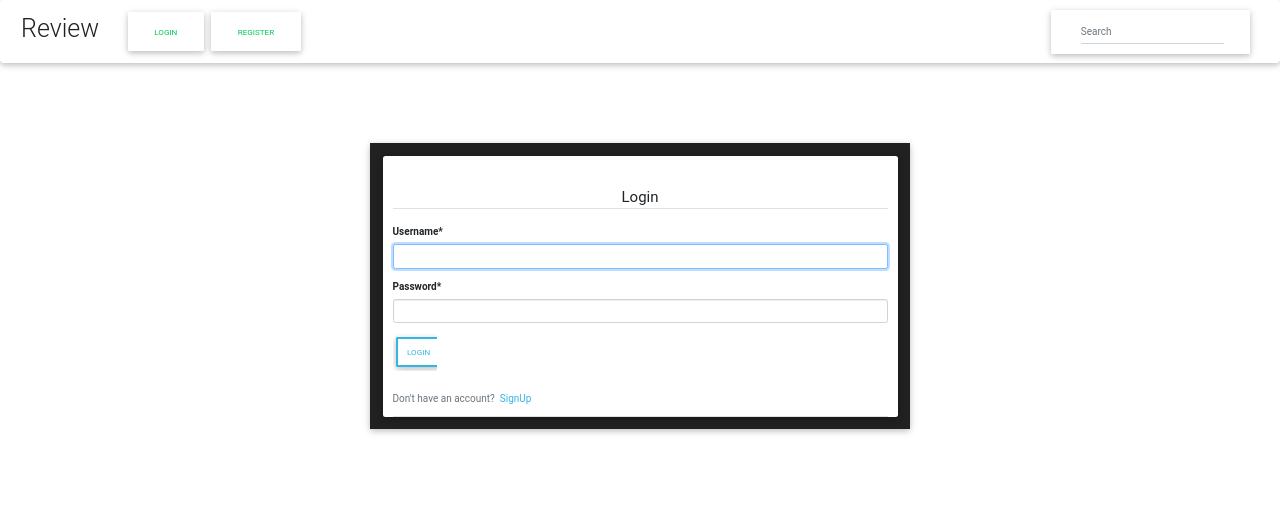
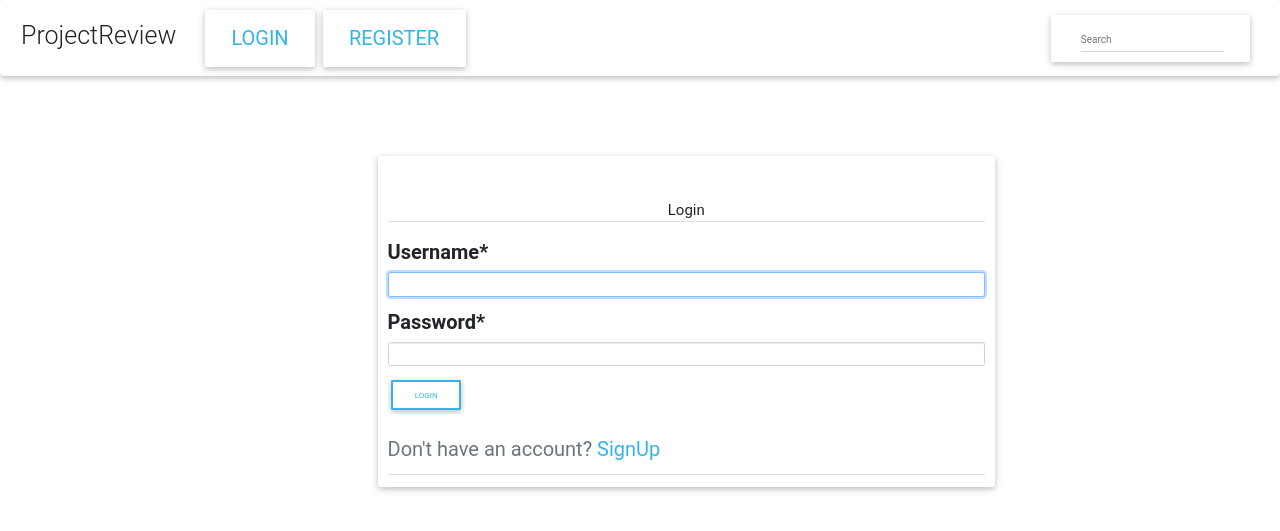
Before and after one commit to Atienodolphine01/Studentsprojects, a Django app: page /login/ in a window 1280 px wide. Shown: the top 531 px of the page. Run offline with Django 3.2, Linux system fonts and the light colour scheme; some libraries are stand-ins or nearby versions.

Commit message:
debugging and styling

```diff
--- a/projectapp/templates/index.html
+++ b/projectapp/templates/index.html
@@ -4,7 +4,7 @@
 <div class="container-full banner content">
     <div class="overlaybanner">
         <div class=" ml-5">
-            <a  class="text-white ml-5 pl-5 text-uppercase btn btn-outline-info" href="https://irenemercy.github.io/NaturalBeauty/"><h5>Visit Site</h5></a>
+            <a  class="text-white ml-5 pl-5 text-uppercase btn btn-outline-info" href="https://gramsclone.herokuapp.com/"><h5>Visit Site</h5></a>
         </div>
     </div>
 </div>
@@ -15,9 +15,6 @@
                 <div class="row">
                     <div class="col-md-8">
                         <h4>Sites</h4>
-                    </div>
-                    <div>
-                        <h4>Mobile</h4>
                     </div>
                 </div>
             </div>
--- a/projectapp/templates/navbar.html
+++ b/projectapp/templates/navbar.html
@@ -3,7 +3,7 @@
 <nav class="navbar navbar-expand-lg content sticky-top">
     <div class="">
         <a class="nav-link text-dark" href="/">
-            <h1>Review</h1>
+            <h1>ProjectReview</h1>
             <span></span>
         </a>
     </div>
@@ -15,28 +15,28 @@
             {% if user.is_authenticated %}
             <div class="btn btn btn ml-5">
                 <li class="text-light">
-                    <a class="text-success ml-2" href="{% url 'profile' %}">Profile</a>
+                    <a class="text-info ml-2" href="{% url 'profile' %}">Profile</a>
                 </li>
             </div>
             <div class="btn btn btn ml-5">
                 <li>
-                    <a class="text-success ml-2" href="{% url 'home' %}">Logout</a>
+                    <a class="text-info ml-2" href="{% url 'logout' %}">Logout</a>
                 </li>
             </div>
             <div class=" mt-2 btn btn btn ml-2">
                 <li class="nav-item ml-2 ">
-                    <a class="nav-link text-success" href="{% url 'newproject' %}">SUBMIT PROJECT</a>
+                    <a class="nav-link text-info" href="{% url 'newproject' %}">SUBMIT PROJECT</a>
                 </li>
             </div>
             {% else %}
             <div class="btn btn btn">
                 <li class="nav-item">
-                    <a class="nav-link text-success" href="{% url 'login' %}">Login</a>
+                    <a class="nav-link text-info" href="{% url 'login' %}">Login</a>
                 </li>
             </div>
             <div class="btn btn btn">
                 <li class="nav-item">
-                    <a class="nav-link text-success" href="{% url 'register' %}">Register</a>
+                    <a class="nav-link text-info" href="{% url 'register' %}">Register</a>
                 </li>
             </div>
             {% endif %}
@@ -45,7 +45,7 @@
             <div class="btn btn -md">
               <form class="form-inline" action="{% url 'search' %}">
                 <div class="md-form my-0">
-                  <input class="form-control mr-sm-2 text-success" type="text" placeholder="Search" aria-label="Search" name="post">
+                  <input class="form-control mr-sm-2 text-info" type="text" placeholder="Search" aria-label="Search" name="post">
                 </div>
               </form>
             </div>
--- a/projectapp/templates/search.html
+++ b/projectapp/templates/search.html
@@ -9,7 +9,7 @@
             <div class="col-md-3"></div>
             {% if projects %}
             {% for project in projects %}
-            <div class="col-md-6">
+            <div class="col-md-7">
                 <div class="card">
                     <div class="card-body">
                         <div class="profile-image">
@@ -18,7 +18,7 @@
                         <h2>{{project.author}}</h2>
                         <img class="w-100" src="{{project.image.url}}" alt="">
                         <br><br>
-                        <h1>class="ml-5">Poject Title</h1>
+                        <h1 class="ml-5">Poject Title</h1>
                         <hr>
                         <h4 class="mt-3 ml-5">{{project.title}}</h4>
                         <h1 class="ml-5 mt-5">Project Description</h1>
--- a/projectapp/templates/users/login.html
+++ b/projectapp/templates/users/login.html
@@ -2,13 +2,13 @@
 {% load crispy_forms_tags %}
 
 {% block content %}
-  <div class="container content mt-5">
-    <div class="row">
+  <div class="container  mt-5">
+    <div class="">
       <div class="col-md-3"></div>
-      <div class="col-md-6 pt-5">
+      <div class="col-md-7 pt-5">
         <div class="card">
-          <div class="card-body bg-dark">
-            <div class="card  pl-3 pr-3 text-black">
+          <div class="card-body bg pl-3 pr-3">
+            <div class="">
               <form  method="post">
                 {% csrf_token %}
                 <div class="form-group">
@@ -16,7 +16,7 @@
                   {{form|crispy}}
                 </div>
                 <div class="form-group">
-                  <input type="submit" class="btn btn-outline-info w-100 pl-2 pr-2"  value="Login">
+                  <input type="submit" class="btn btn-outline-info "  value="Login">
                 </div>
               </form>
               <div class="border-bottom pt-3">
--- a/static/css/styles.css
+++ b/static/css/styles.css
@@ -0,0 +1,6 @@
+*{
+    font-size: 20px;
+}
+.profile{
+   height: 10px;
+}
```
Also changed, not shown: projectapp/templates/createproject.html (+4 -4 lines), projectapp/templates/profile.html (+4 -4 lines), projectapp/templates/users/register.html (+5 -5 lines), media/profile_photos/Screenshot_from_2020-06-08_11-12-49.png (added), media/profile_photos/Screenshot_from_2020-06-08_11-19-47.png (added), media/profile_photos/Screenshot_from_2020-06-08_11-52-14.png (added), static/images/Screenshot from 2020-06-08 11-19-47.png (added).
